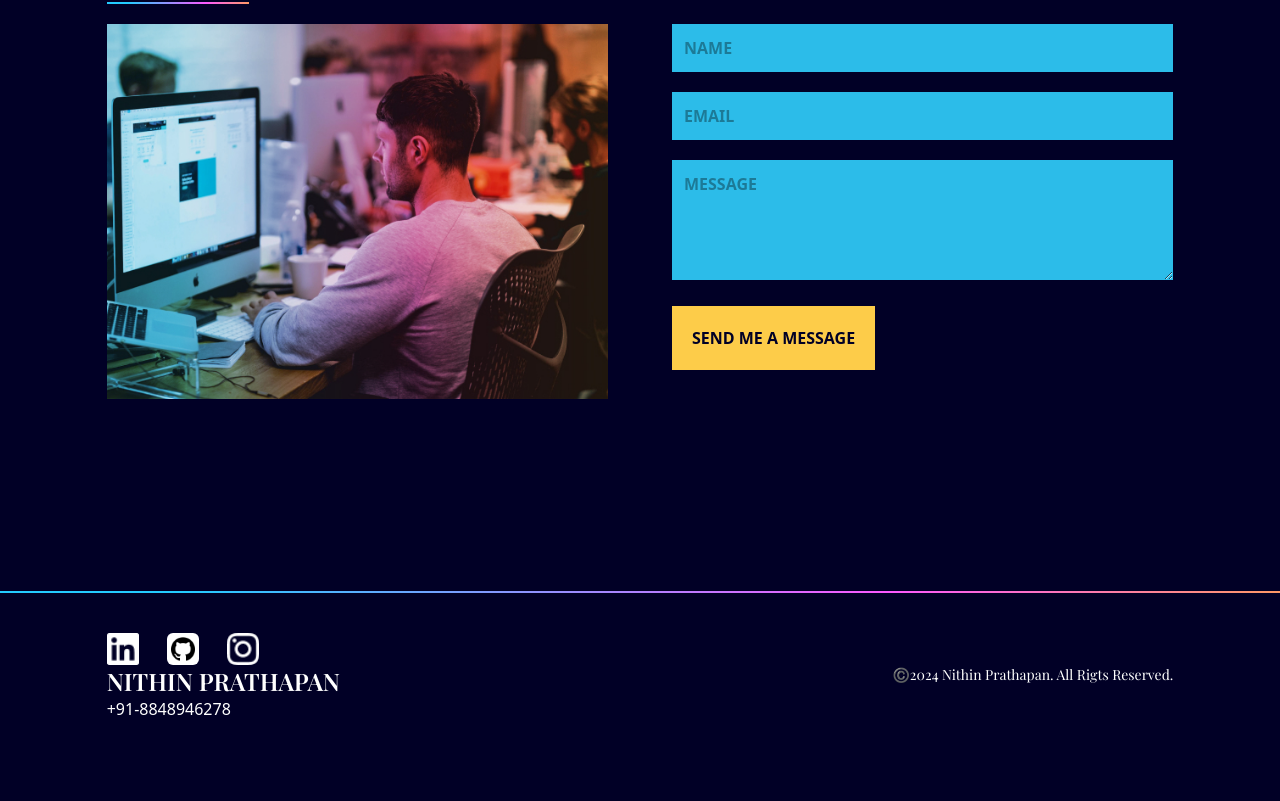
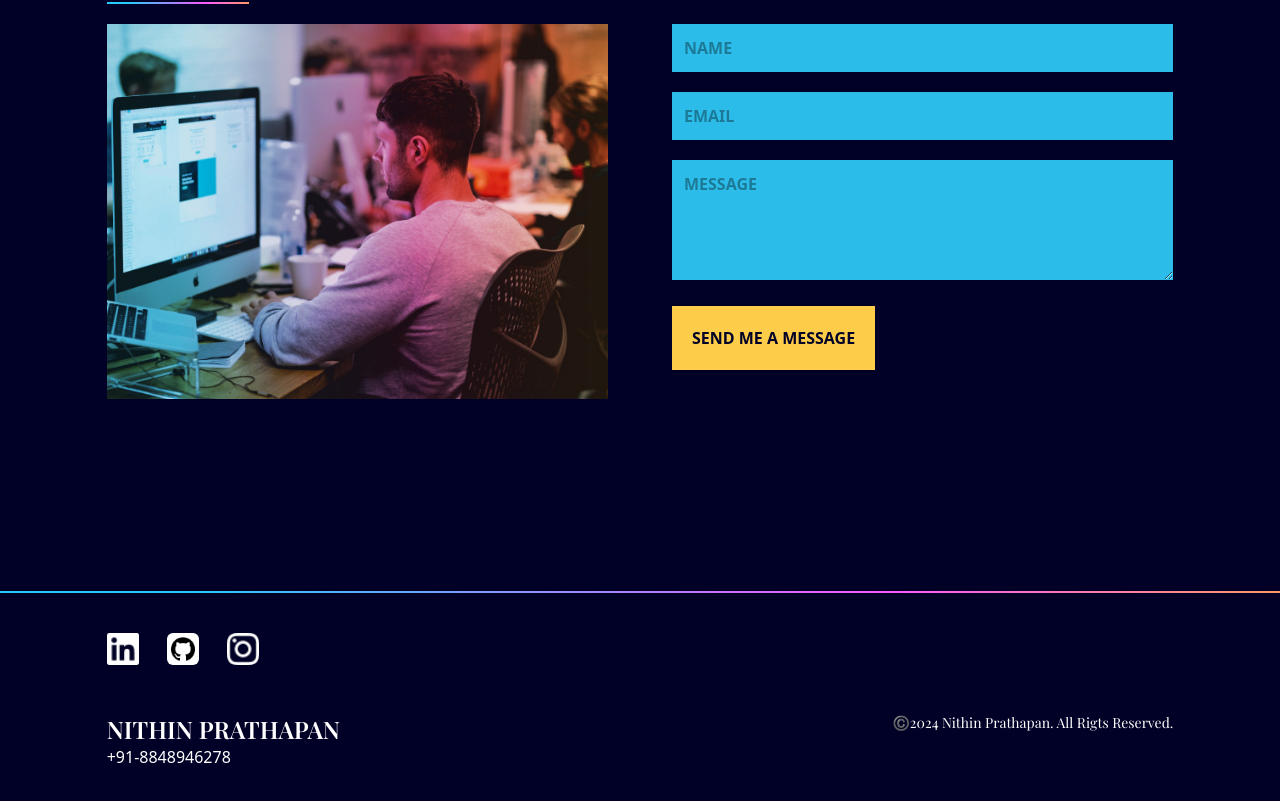
Before and after one commit to NithinPrathapan/Nithin-Prathapan-Personal-Portfolio, a React (Vite) app: page / in a window 1280 px wide. Shown: the part 6783-7584 px from the top of the page. Built offline with nearby package versions, Linux system fonts and the light colour scheme; a web font is replaced by a local one.

Commit message:
fix styles

```diff
--- a/src/components/Footer.jsx
+++ b/src/components/Footer.jsx
@@ -6,7 +6,7 @@ import SocialMediaIcons from "./SocialMediaIcons";
 const Footer = () => {
   return (
     <footer id="footer" className="h-64  pt-10">
-      <div className="w-5/6 mx-auto ">
+      <div className="w-5/6 mx-auto flex flex-col gap-12 ">
         <SocialMediaIcons />
         <div className="md:flex md:justify-between  justify-center    ">
           <div className="md:text-start text-center">
```
